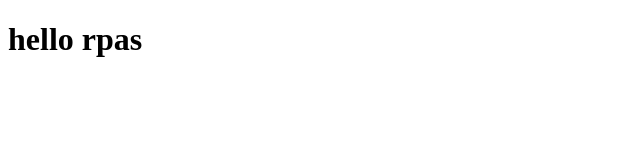
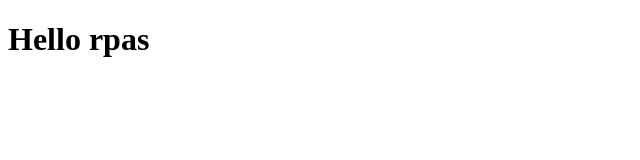
Before and after one commit to RPASriram15/Portofolio, a plain HTML site: page index.html in a window 1280 px wide. Shown: the whole page, without its empty margins (0-640 px from the left). Drawn offline with Linux system fonts and the light colour scheme.

Commit message:
modified index.

```diff
--- a/index.html
+++ b/index.html
@@ -6,6 +6,6 @@
     <title>hellorpas</title>
 </head>
 <body>
-    <h1>hello rpas</h1>
+    <h1>Hello rpas</h1>
 </body>
 </html>
```
